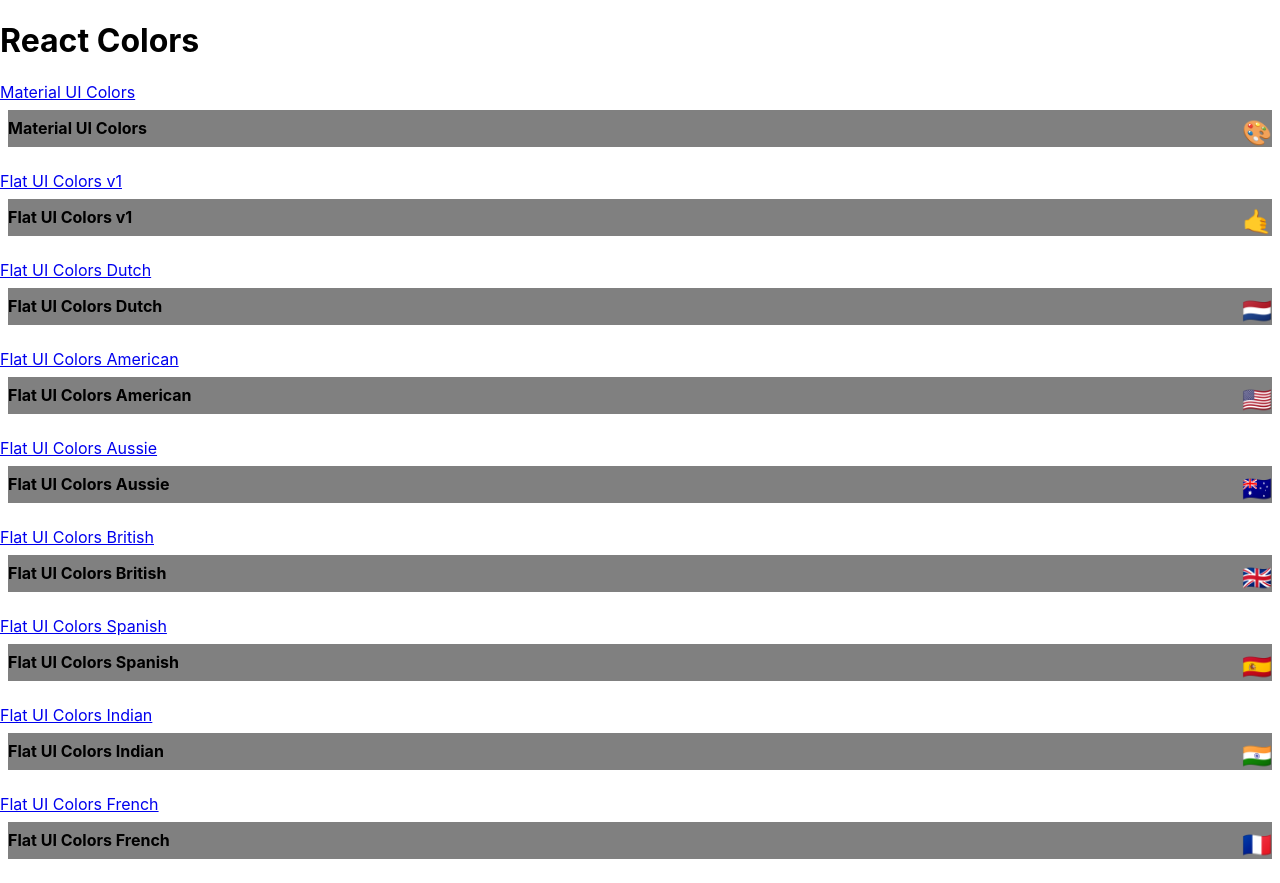
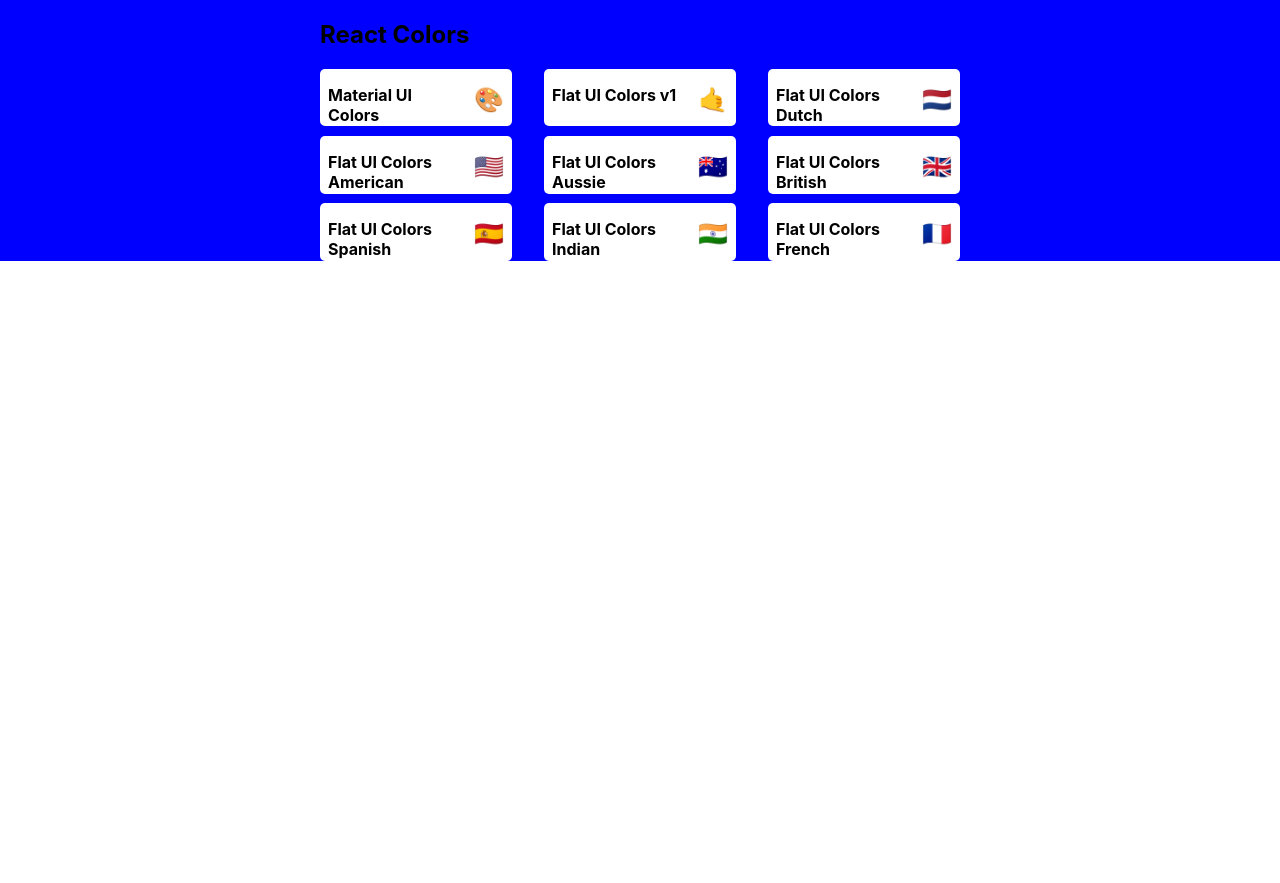
Before and after one commit to krniya/ColourPicker_React, a React (Create React App) app: page / in a window 1280 px wide. After the commit the page ends 800 px from the top, so only its background shows below. Built offline with nearby package versions, Linux system fonts and the light colour scheme.

Commit message:
Styling PaletteList

```diff
--- a/src/MiniPalette.js
+++ b/src/MiniPalette.js
@@ -13,7 +13,7 @@
         }
     },
     colors: {
-        backgroundColor: "grey"
+        backgroundColor: "white"
     },
     title: {
         display: "flex",
--- a/src/PaletteList.js
+++ b/src/PaletteList.js
@@ -1,23 +1,54 @@
 import React, { Component } from 'react'
-import { Link } from 'react-router-dom'
+// import { Link } from 'react-router-dom'
+import { withStyles } from '@material-ui/styles'
 import MiniPalette from './MiniPalette'
 
+const styles = {
+    root: {
+        backgroundColor: "blue",
+        height: "100%",
+        display: "flex",
+        alignItems: "flex-start",
+        justifyContent: "center"
+    },
+    container: {
+        width: "50%",
+        display: "flex",
+        alignItems: "flex-start",
+        flexDirection: "column",
+        flexWrap: "wrap"
+    },
+    nav: {
+        dispaly: "flex",
+        width: "100%",
+        justifyContent: "space-between"
+    },
+    palettes: {
+        boxSizing: "border-box",
+        width: "100%",
+        display: "grid",
+        gridTemplateColumns: "repeat(3, 30%)",
+        gridGap: "5%"
+    }
+}
 class PaletteList extends Component {
     render() {
-        const { palettes } = this.props;
+        const { palettes, classes } = this.props;
         return (
-            <div>
-                <h1>React Colors</h1>
-                {palettes.map(palette => (
-                    <p>
-                        <Link to={`/palette/${palette.id}`}>{palette.paletteName}</Link>
-                        <MiniPalette {...palette} />
-                    </p>
-
-                ))}
+            <div className={classes.root}>
+                <div className={classes.container}>
+                    <nav className={classes.nav}>
+                        <h1>React Colors</h1>
+                    </nav>
+                    <div className={classes.palettes}>
+                        {palettes.map(palette => (
+                            <MiniPalette {...palette} />
+                        ))}
+                    </div>
+                </div>
             </div>
         )
     }
 }
 
-export default PaletteList;
+export default withStyles(styles)(PaletteList);
```
Also changed, not shown: 1 other file (tests, documents, lock files or other folders).
